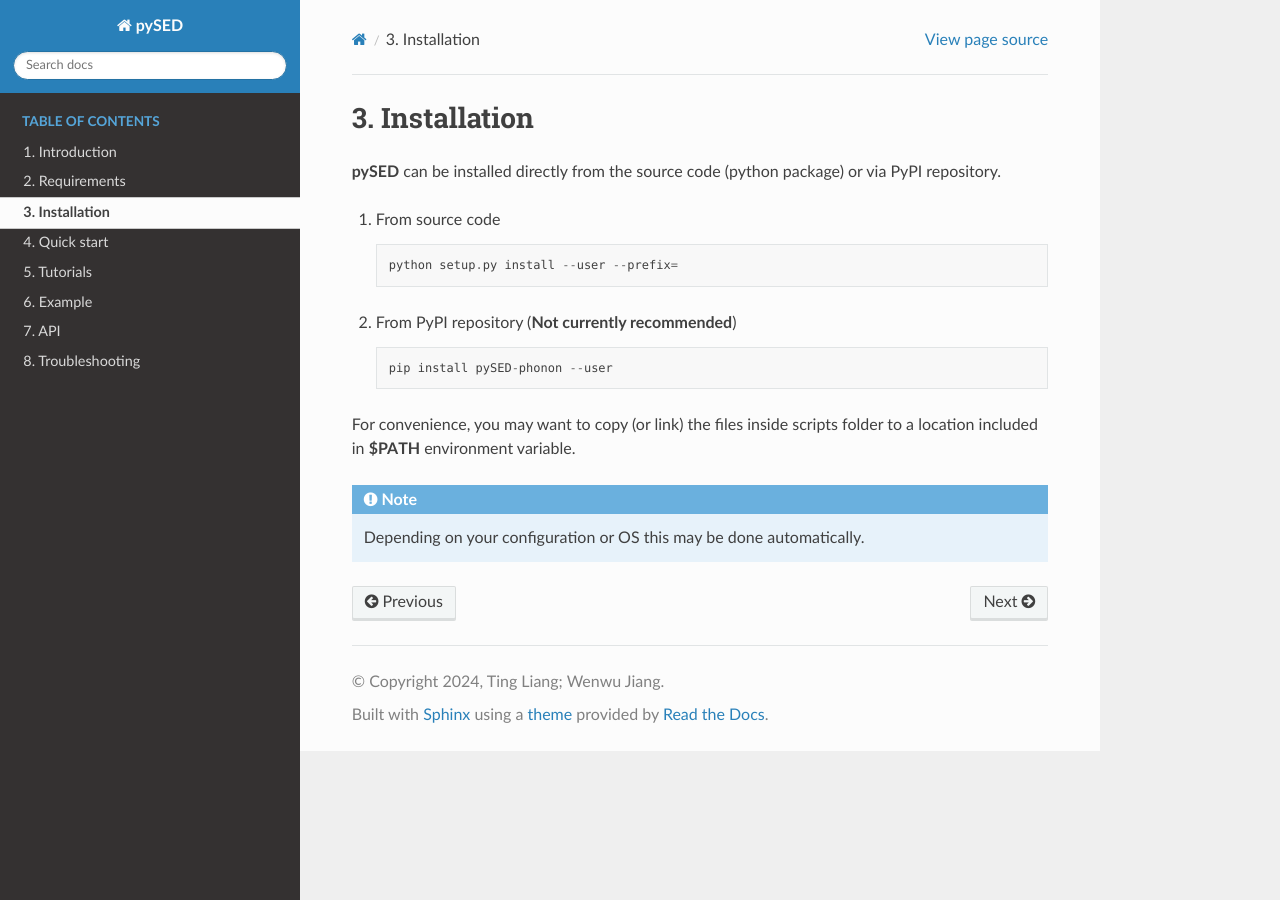
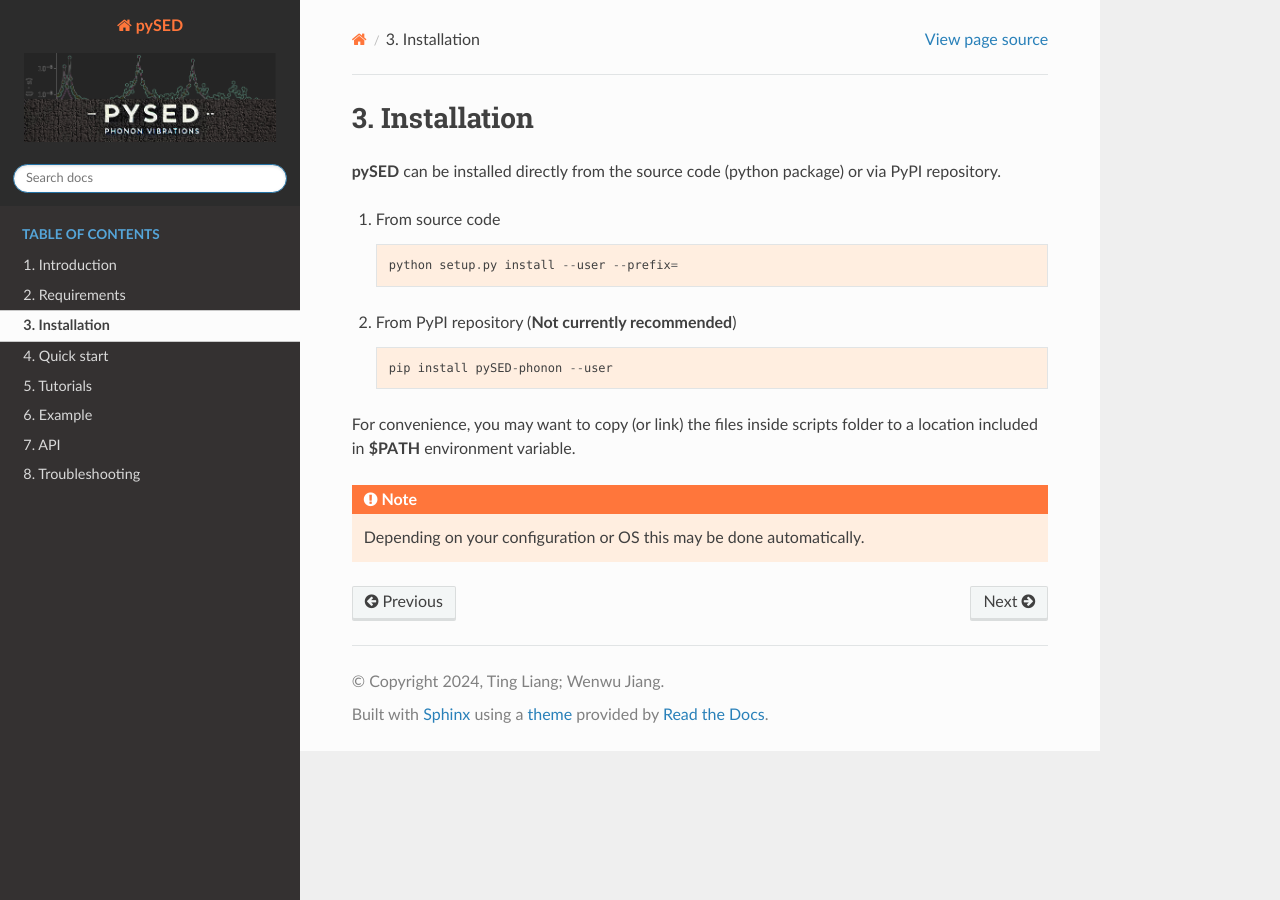
Before and after one commit to Tingliangstu/pySED, a Sphinx documentation site: the page built from docs/source/installation.rst, in a window 1280 px wide. Built offline with Sphinx 7.4.7 and the Read the Docs theme 2.0.0, drawn with Linux system fonts in a browser that asks for light colours.

Commit message:
update docs

```diff
--- /dev/null
+++ b/docs/source/_static/custom.css
@@ -0,0 +1,57 @@
+@import url("css/theme.css");
+
+.toggle .header {
+    display: block;
+    clear: both;
+    padding-top: -10px;
+    padding-bottom: 20px;
+}
+
+.toggle .header:after {
+    content: " ▼";
+}
+
+.toggle .header.open:after {
+    content: " ▲";
+}
+
+/* Custom colors */
+
+.wy-side-nav-search,
+.wy-nav-top {
+    /* above navigation, behind logo */
+    background: #2c2c2c;
+}
+
+.icon.icon-home {
+    /* link above logo */
+    color: #ff763b;
+}
+
+.version {
+    /* version spec under logo */
+    color: #ff763b !important;
+}
+
+.highlight {
+    /* code blocks */
+    background: #ffeee0;
+}
+
+.admonition-title {
+    /* notes, title */
+    background: #ff763b !important;
+}
+
+.admonition {
+    /* notes */
+    background: #ffeee0 !important;
+}
+
+html.writer-html5 .rst-content dl[class]:not(.option-list):not(.field-list):not(.footnote):not(.glossary):not(.simple)>dt {
+    /* Class definitions */
+    border-top: solid 3px #955e47;
+    border-left: none;
+    background: #ffeee0;
+    color: black;
+}
--- a/docs/source/conf.py
+++ b/docs/source/conf.py
@@ -27,3 +27,23 @@
 import sphinx_rtd_theme
 html_theme = "sphinx_rtd_theme"
 html_theme_path = [sphinx_rtd_theme.get_html_theme_path()]
+
+# Specify the path to the static files
+html_static_path = ['_static']
+
+# Specify the logo file
+html_logo = '_static/logo.png'  # Ensure 'logo.png' is placed inside the '_static' directory
+
+# Theme options
+html_theme_options = {
+    'logo_only': False,           # Show project name alongside logo
+    'display_version': True,      # Display the version number
+    'prev_next_buttons_location': 'bottom',
+    'style_external_links': False,
+    # Add other options as needed
+}
+
+# Custom CSS files
+html_css_files = [
+    'custom.css',  # Ensure 'custom.css' is placed inside the '_static' directory
+]
--- a/docs/source/troubleshooting.rst
+++ b/docs/source/troubleshooting.rst
@@ -1,2 +1,4 @@
 Troubleshooting
 ===============
+
+If you have any questions, please email `liangting.zj@gmail.com <mailto:liangting.zj@gmail.com>`_ or `wwjiang96@163.com <mailto:wwjiang96@163.com>`_.
```
Also changed, not shown: docs/source/_static/logo.png (added).
